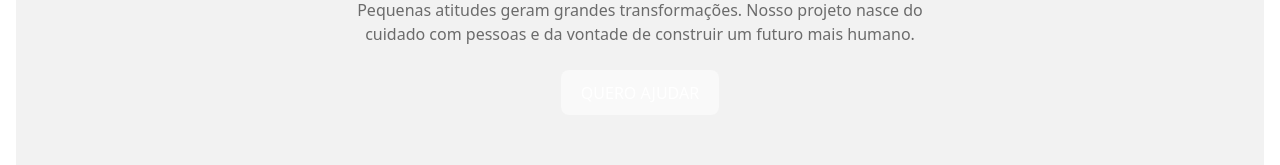
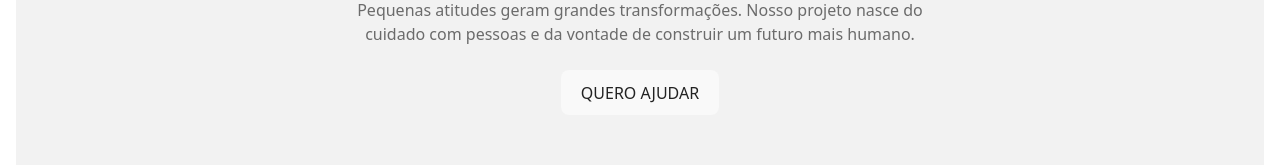
Before and after one commit to zxb360/projeto-social-instituicao-apoio, a React (Vite) app: page / in a window 1280 px wide. Shown: the part 294-459 px from the top of the page. Built offline with nearby package versions, Linux system fonts and the light colour scheme.

Commit message:
botao sem hover

```diff
--- a/src/components/Hero.tsx
+++ b/src/components/Hero.tsx
@@ -17,7 +17,7 @@ export default function Hero() {
             <button
               type="button"
               onClick={handleScrollToHelp}
-              className="px-6 py-3 rounded-xl bg-[#7EC29D] hover:bg-[#FF0000] transition-colors duration-200 hover:opacity-50 text-white"
+              className="px-6 py-3 rounded-xl bg-[#7EC29D]"
             >
             QUERO AJUDAR
             </button>
```
